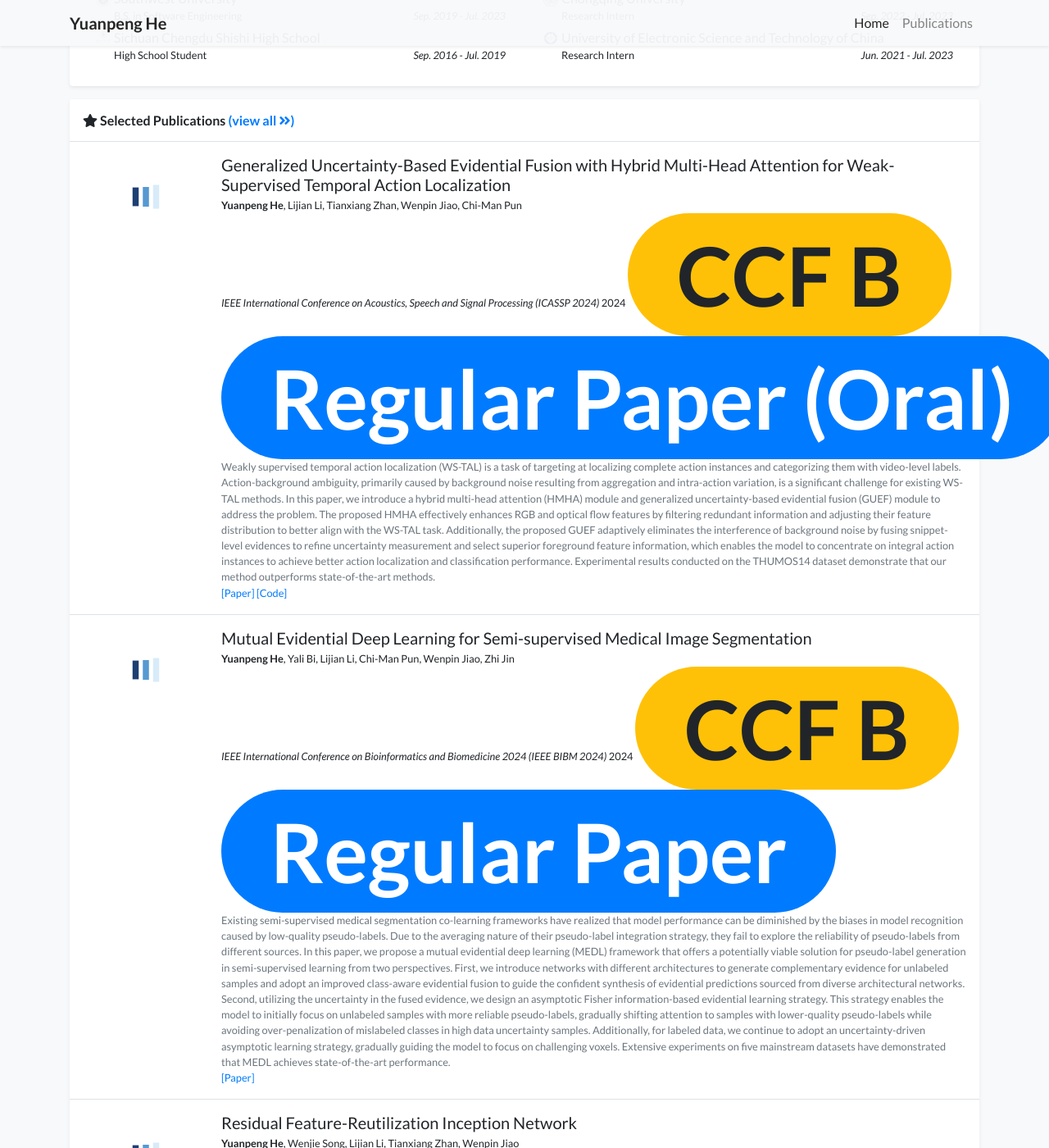
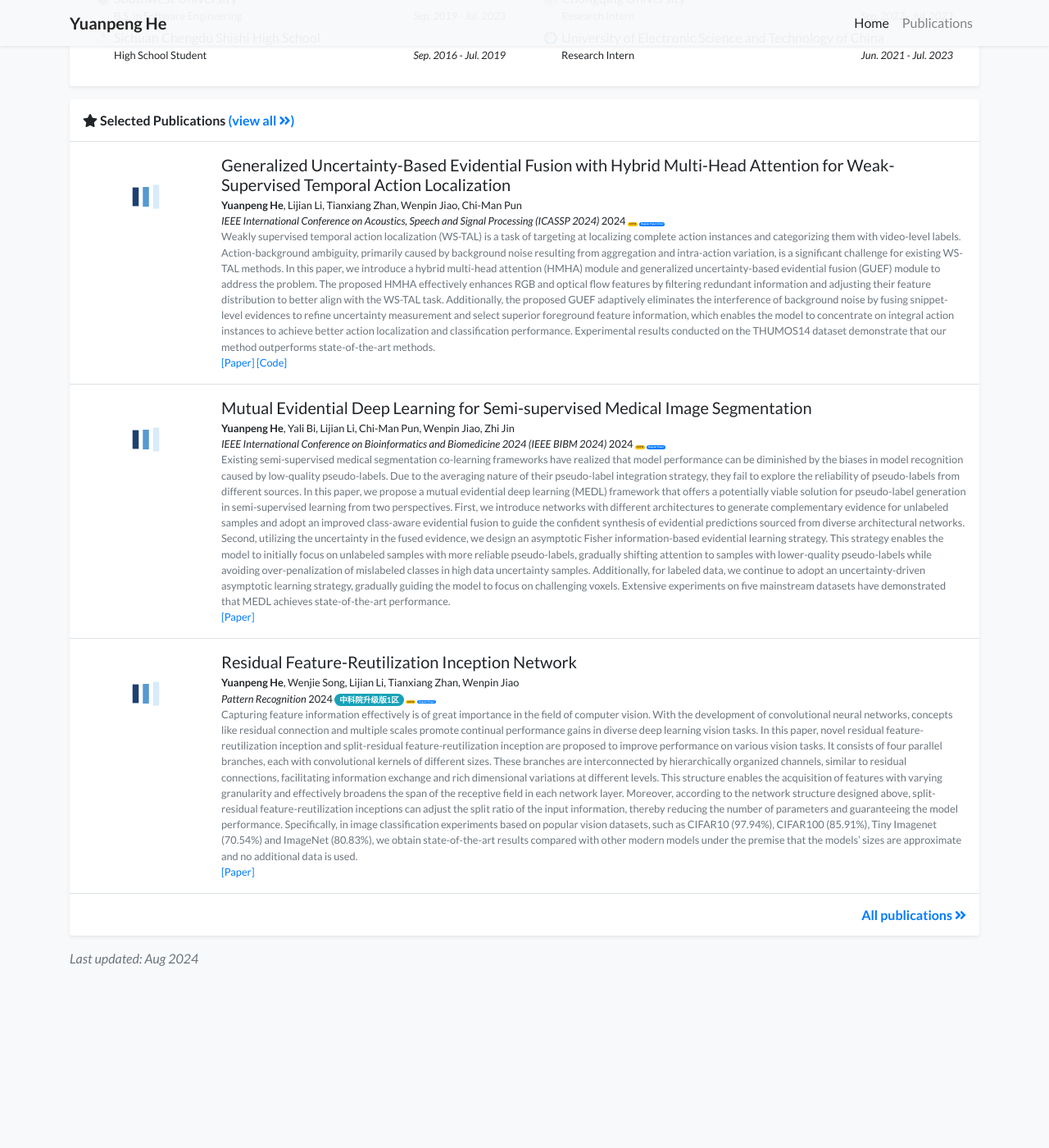
Before and after one commit to heyuanpengpku/heyuanpengpku.github.io, a Jekyll site: the page built from index.html, in a window 1280 px wide and 1400 px high, scrolled down 623 px. Shown: the whole window at 82% size. Built offline with Jekyll 4.4.1, drawn with Linux system fonts in a browser that asks for light colours; a style sheet for code colours, icons or effects is not loaded; after the commit the page ends 1820 px from its top, so only the background shows below that.

Commit message:
2024-08-27 04:29:19

```diff
--- a/assets/css/global.css
+++ b/assets/css/global.css
@@ -52,7 +52,7 @@ img.lazy {
 }
 
 .badge-custom {
-    font-size: 100px !important;
+    font-size: 3px !important;
 }
 
 .email-text {
```
